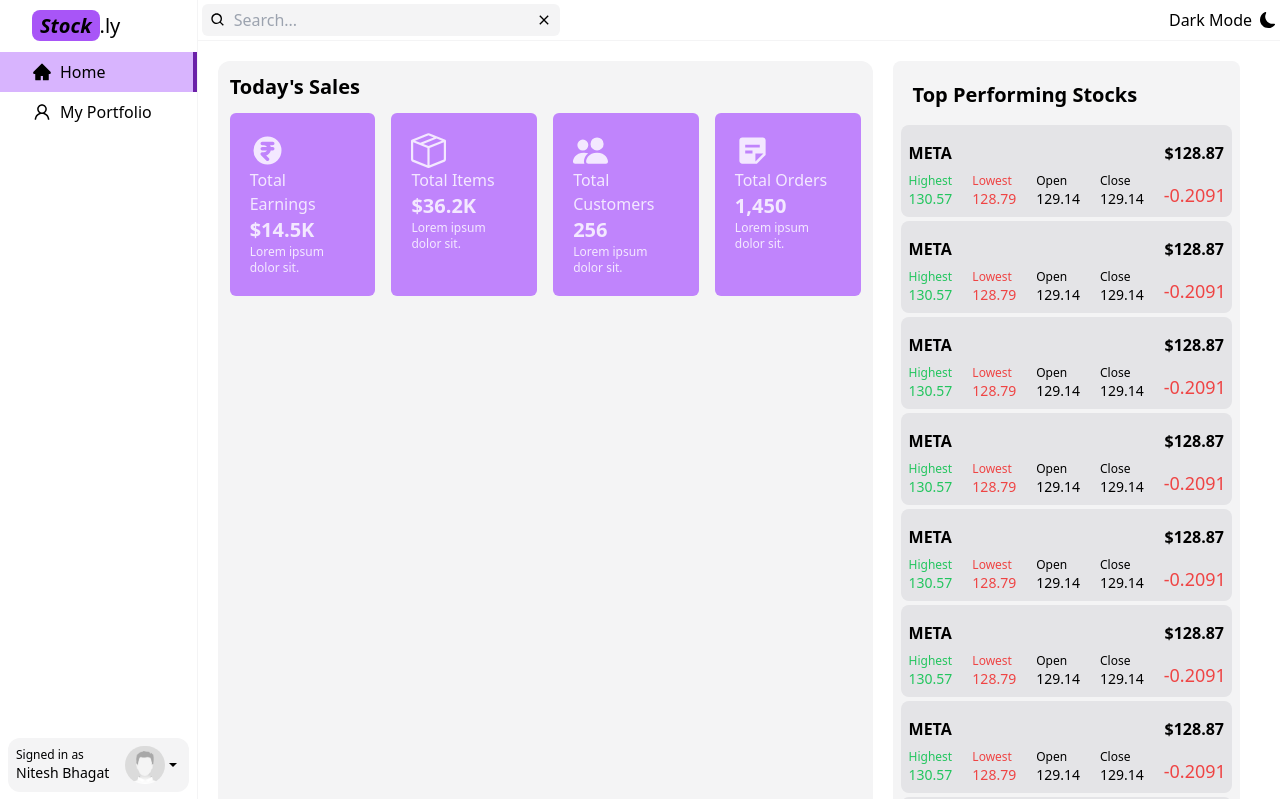
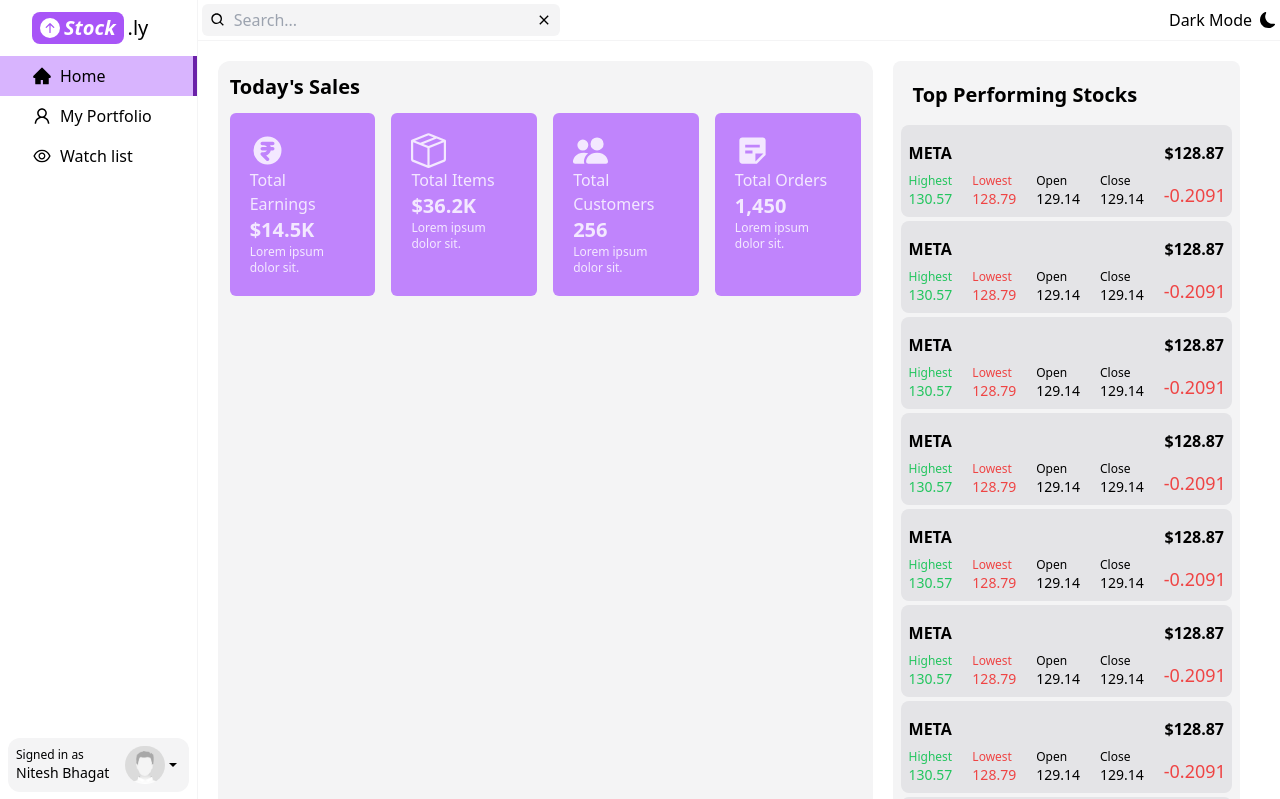
Before and after one commit to nitesh98bhagat/Stock-Trading-App, a Next.js app: page / in a window 1280 px wide. Shown: the top 799 px of the page. Built offline with nearby package versions, Linux system fonts and the light colour scheme.

Commit message:
clean up the index page

```diff
--- a/pages/index.js
+++ b/pages/index.js
@@ -1,20 +1,20 @@
 import { Menu } from "@headlessui/react";
-import { useTheme } from "next-themes";
 import Image from "next/image";
-import Link from "next/link";
 import { Fragment, useEffect, useState } from "react";
-import { AiFillHome, AiFillShopping, AiOutlineUser } from "react-icons/ai";
 import {
-  BsFillMoonFill,
-  BsFillPeopleFill,
-  BsFillSunFill,
-  BsGraphUp,
-} from "react-icons/bs";
+  AiFillHome,
+  AiFillShopping,
+  AiOutlineEye,
+  AiOutlineHeart,
+  AiOutlineUser,
+} from "react-icons/ai";
+
 import { IoMdArrowDropdown } from "react-icons/io";
 import { MdSettings, MdSpaceHomeTab } from "react-icons/md";
 import Header from "../components/Header";
 import MyPortfolioTab from "../components/TabBarView/MyPortfolioTab";
 import HomeTab from "../components/TabBarView/HomeTab";
+import { BsFillArrowUpCircleFill } from "react-icons/bs";
 
 export default function Home() {
   // This is to handle sidebar's change menu funtionality
@@ -28,10 +28,11 @@ export default function Home() {
   return (
     <div className="flex-row flex min-h-screen relative justify-start items-start">
       {/* sidebar */}
-      <div className="flex-col flex w-1/6 sticky top-0 min-h-screen  border-r border-zinc-100 dark:border-zinc-800">
-        <h1 className="text-xl mx-8 my-3  ">
-          <span className="bg-purple-500 px-2 py-0.5 rounded-lg  font-bold italic">
-            Stock
+      <div className="flex-col hidden md:flex w-1/6 sticky top-0 min-h-screen  border-r border-zinc-100 dark:border-zinc-800">
+        <h1 className="text-xl mx-8 my-3  flex items-center space-x-1">
+          <span className="bg-purple-500 text-white px-2 py-0.5 rounded-lg  font-bold italic flex w-fit items-center space-x-1">
+            <BsFillArrowUpCircleFill />
+            <span>Stock</span>
           </span>
           <span>.ly</span>
         </h1>
@@ -39,13 +40,14 @@ export default function Home() {
         {[
           { title: "Home", icon: <AiFillHome size={20} /> },
           { title: "My Portfolio", icon: <AiOutlineUser size={20} /> },
+          { title: "Watch list", icon: <AiOutlineEye size={20} /> },
         ].map((e, i) => (
           <button
             key={i}
             onClick={() => setMenuIndex(i)}
-            className={`py-2 w-full flex flex-row items-center px-8 space-x-2 ${
+            className={`py-2 w-full flex flex-row items-center sm:px-2 md:px-3 lg:px-8 space-x-2 ${
               menuIndex === i &&
-              "bg-purple-300 dark:bg-purple-600 border-r-4 border-purple-800"
+              "bg-purple-300 dark:bg-purple-600 border-r-4  border-purple-800"
             } dark:hover:bg-purple-800/20 hover:bg-purple-200 cursor-pointer`}
           >
             {e.icon ?? ""}
```
